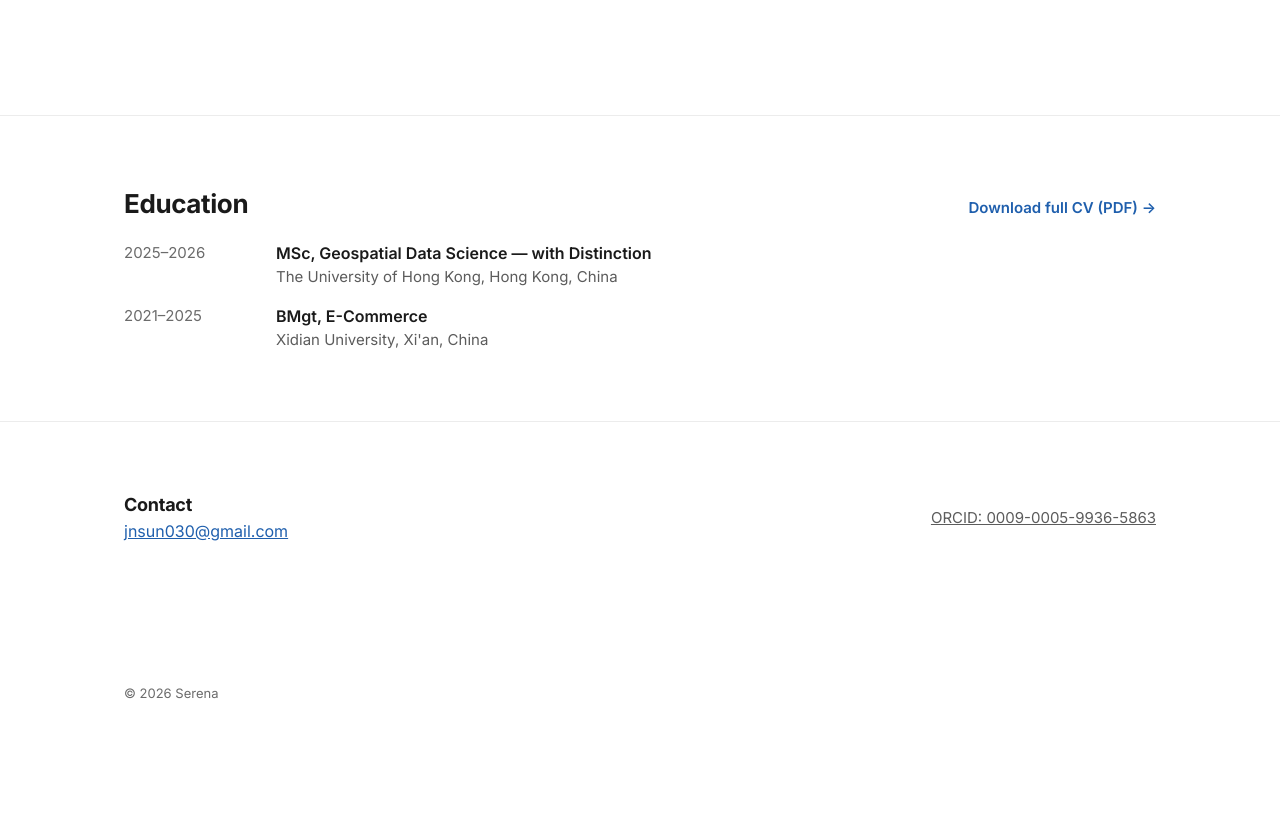
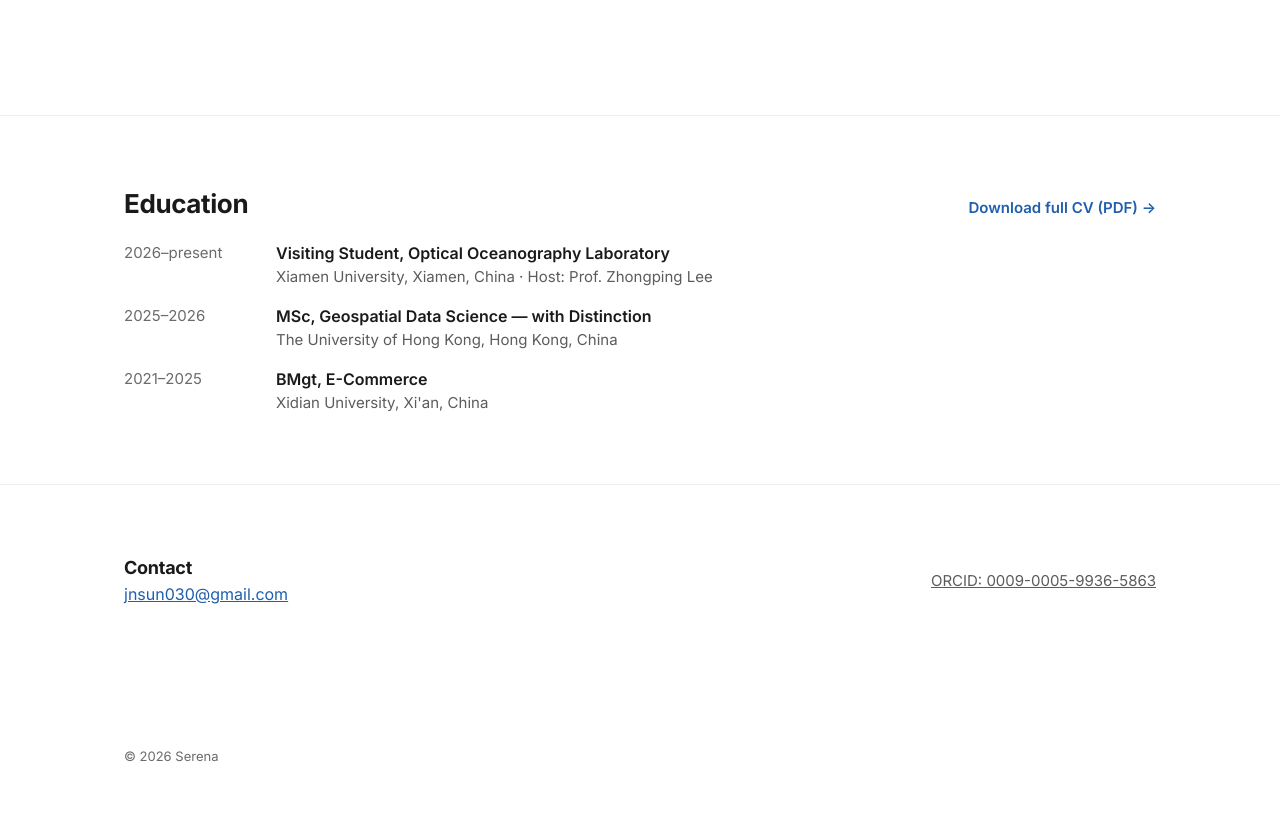
Before and after one commit to serenasun-7/serenasun-7.github.io, a plain HTML site: page index.html in a window 1280 px wide. Shown: the part 2891-3727 px from the top of the page. Before the commit the page ends 3664 px from the top, so only its background shows below. Drawn offline with Linux system fonts and the light colour scheme.

Commit message:
Add Xiamen University visiting student position
Co-Authored-By: Claude Fable 5.2 <noreply@anthropic.com>
Claude-Session: https://claude.ai/code/session_01Pj97uSenHeZjjjpkemoxqF

```diff
--- a/index.html
+++ b/index.html
@@ -357,6 +357,13 @@
         </div>
         <div class="edu">
           <div class="edu-row">
+            <span class="edu-years">2026–present</span>
+            <div class="edu-body">
+              <p class="edu-degree">Visiting Student, Optical Oceanography Laboratory</p>
+              <p class="edu-school">Xiamen University, Xiamen, China · Host: Prof. Zhongping Lee</p>
+            </div>
+          </div>
+          <div class="edu-row">
             <span class="edu-years">2025–2026</span>
             <div class="edu-body">
               <p class="edu-degree">MSc, Geospatial Data Science — with Distinction</p>
@@ -440,6 +447,13 @@
 
       <section class="cv-section">
         <h2>Research Experience</h2>
+            <div class="cv-entry">
+              <div class="cv-row"><span class="cv-title">Visiting Student, Optical Oceanography</span><span class="cv-date">Nov 2026 – Present</span></div>
+              <div class="cv-row"><span class="cv-org">Optical Oceanography Laboratory, Xiamen University — Host: Prof. Zhongping Lee</span><span class="cv-date">Xiamen, China</span></div>
+              <ul>
+                <li>Coursework: Advanced Physical Oceanography, Regional Oceanography, Marine Organic Geochemistry, and Remote Sensing of the Marine Environment.</li>
+              </ul>
+            </div>
             <div class="cv-entry">
               <div class="cv-row"><span class="cv-title">MSc Capstone Project</span><span class="cv-date">Jan 2026 – Aug 2026</span></div>
               <div class="cv-row"><span class="cv-org">Spatiotemporal Dynamics of Coastal Water Quality: The Hidden Role of Sea Level Rise</span><span class="cv-date">HKU</span></div>
```
Also changed, not shown: 1 other file.
